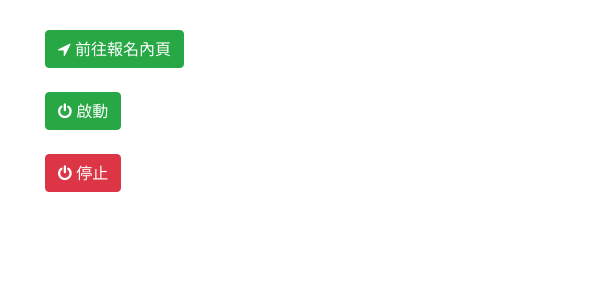
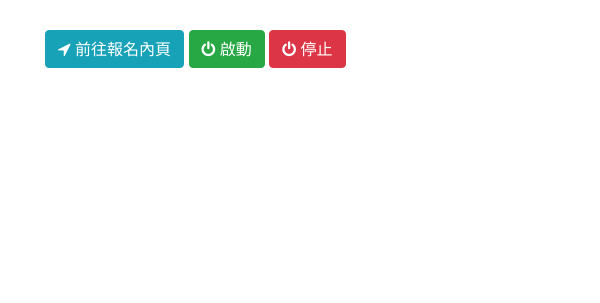
Before and after one commit to ciao-chung/form-helper, a browser extension: page Course/popup/popup.html in a window 400 px wide. Shown: the whole page, 600 px wide, since content can reach past the window. Drawn offline with nearby package versions, Linux system fonts and the light colour scheme.

Commit message:
調整popup

```diff
--- a/Course/popup/popup.html
+++ b/Course/popup/popup.html
@@ -5,33 +5,33 @@
   <link rel="stylesheet" href="https://maxcdn.bootstrapcdn.com/font-awesome/4.7.0/css/font-awesome.min.css">
   <style>
     body {
-      width: 300px;
-      height: 300px;
+      width: 600px;
+      height: 800px;
       padding: 30px;
     }
   </style>
 </head>
 <body>
 <div class="container">
-  <button class="btn btn-success" id="navigate">
+  <div class="row">
+    <div class="col-md-12">
+      <button class="btn btn-info" id="navigate">
         <i class="fa fa-location-arrow"></i>
         <span>前往報名內頁</span>
       </button>
-
-  <br><br>
 
       <button class="btn btn-success" id="start">
         <i class="fa fa-power-off"></i>
         <span>啟動</span>
       </button>
 
-  <br><br>
-
       <button class="btn btn-danger" id="stop">
         <i class="fa fa-power-off"></i>
         <span>停止</span>
       </button>
     </div>
+  </div>
+</div>
 
 <script src="popup.js"></script>
 </body>
```
Lines whose indentation alone changed are shown as unchanged.
